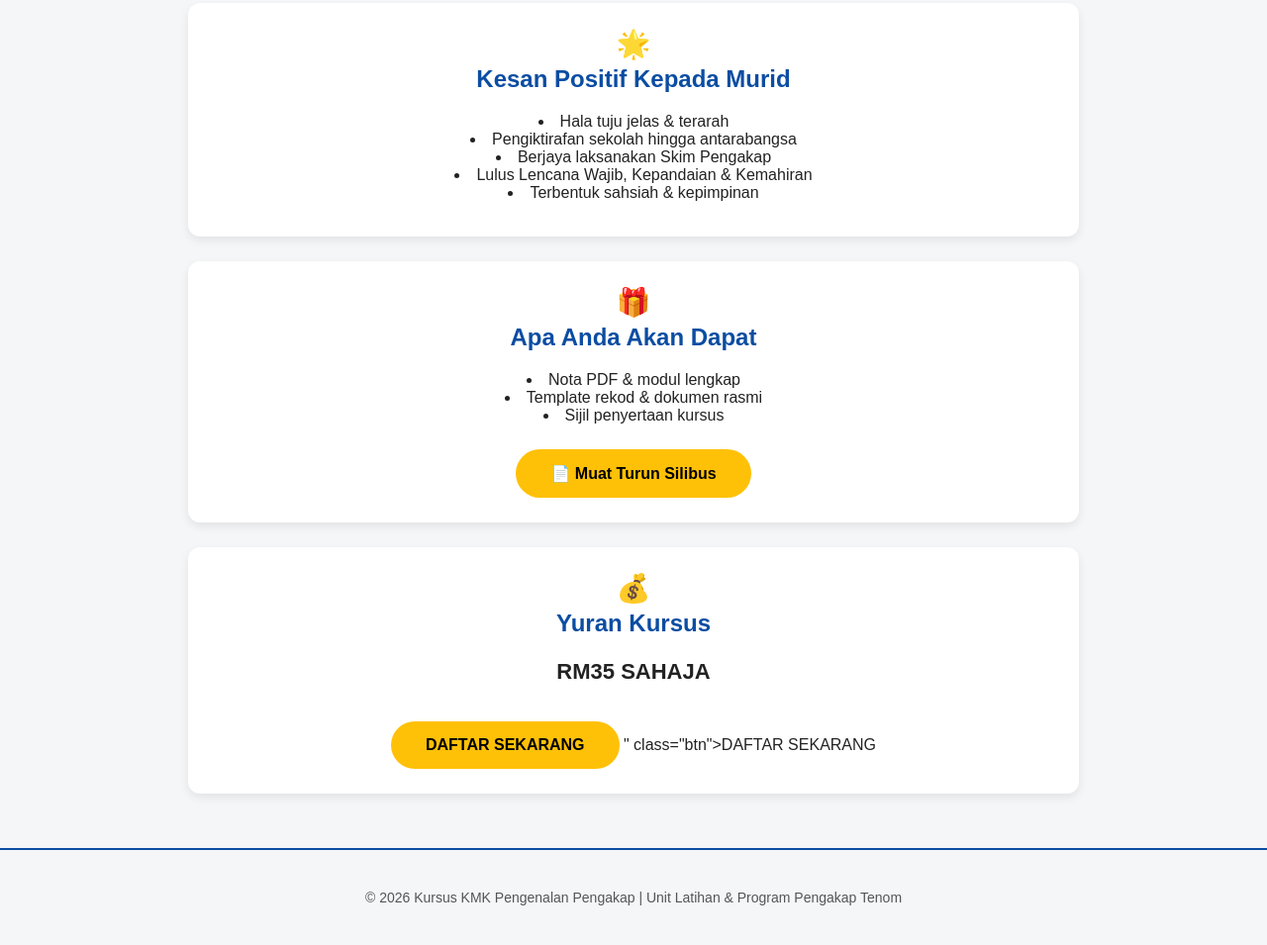
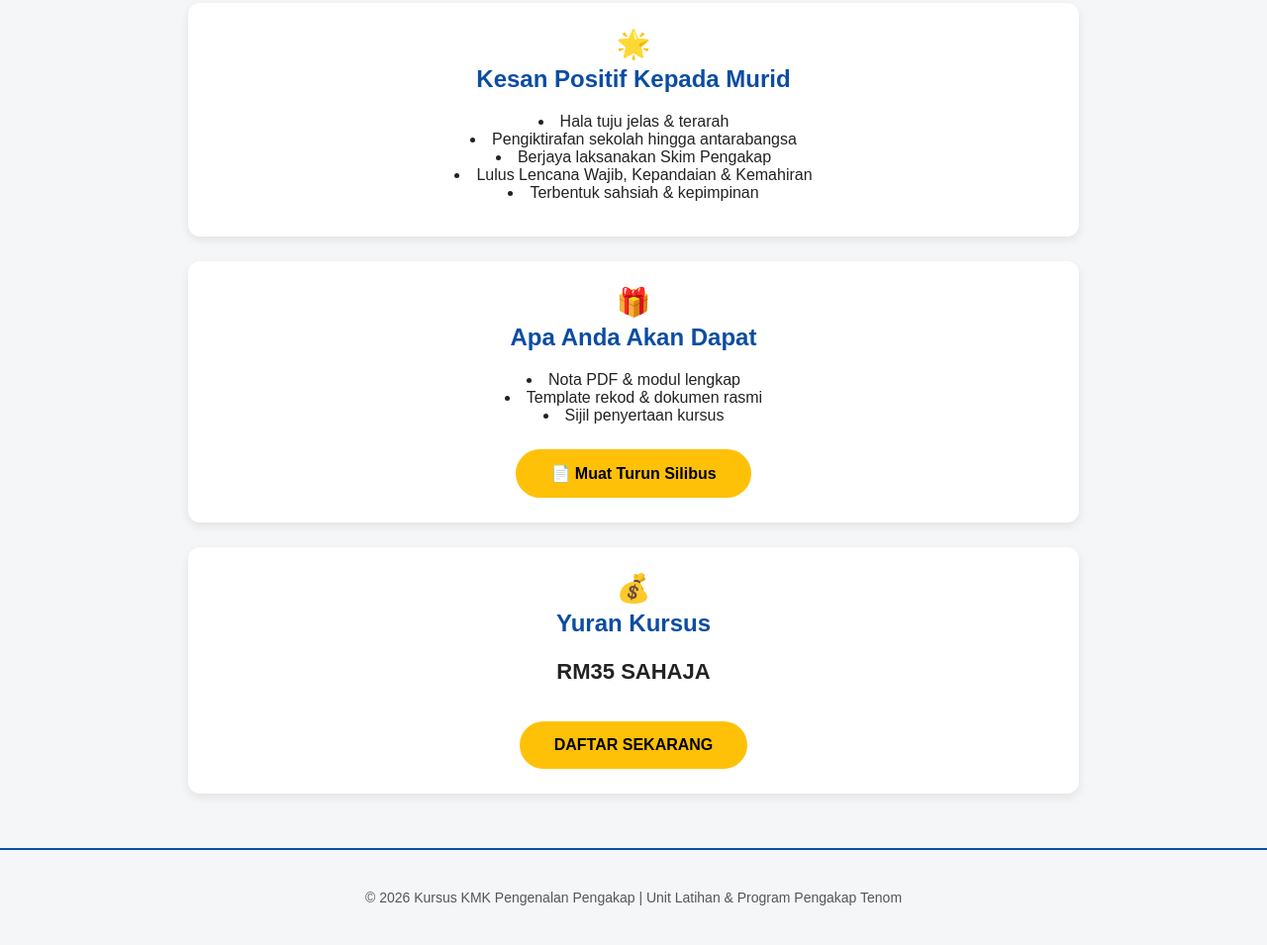
Before and after one commit to fazlirosli02-ship-it/kmkpengenalan, a plain HTML site: page index.html in a window 1280 px wide. Shown: the part 3289-4244 px from the top of the page at 99% size. Drawn offline with Linux system fonts and the light colour scheme.

Commit message:
Update index.html

```diff
--- a/index.html
+++ b/index.html
@@ -211,7 +211,6 @@ footer {
 class="btn">
   DAFTAR SEKARANG
 </a>
-" class="btn">DAFTAR SEKARANG</a>
 </div>
 
 </section>
```
